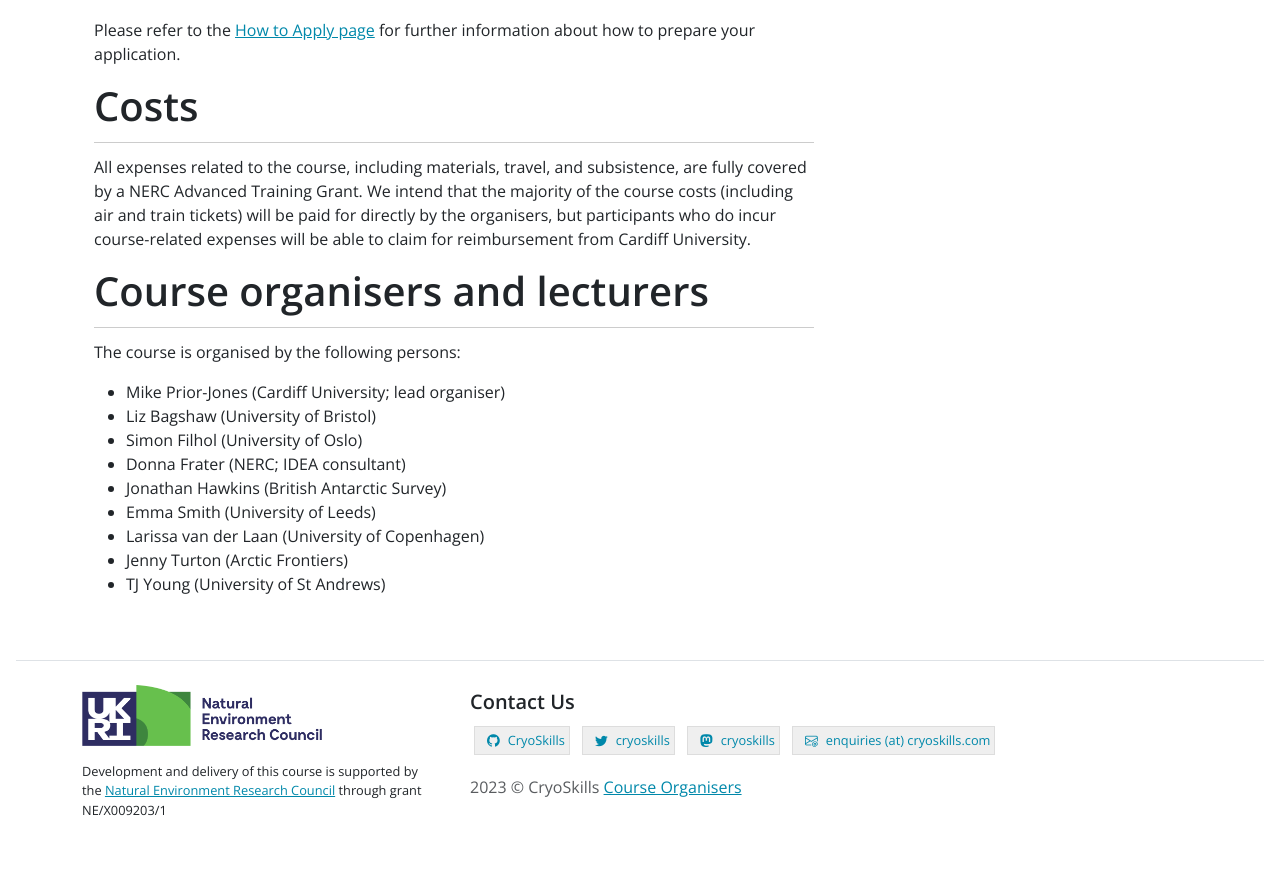
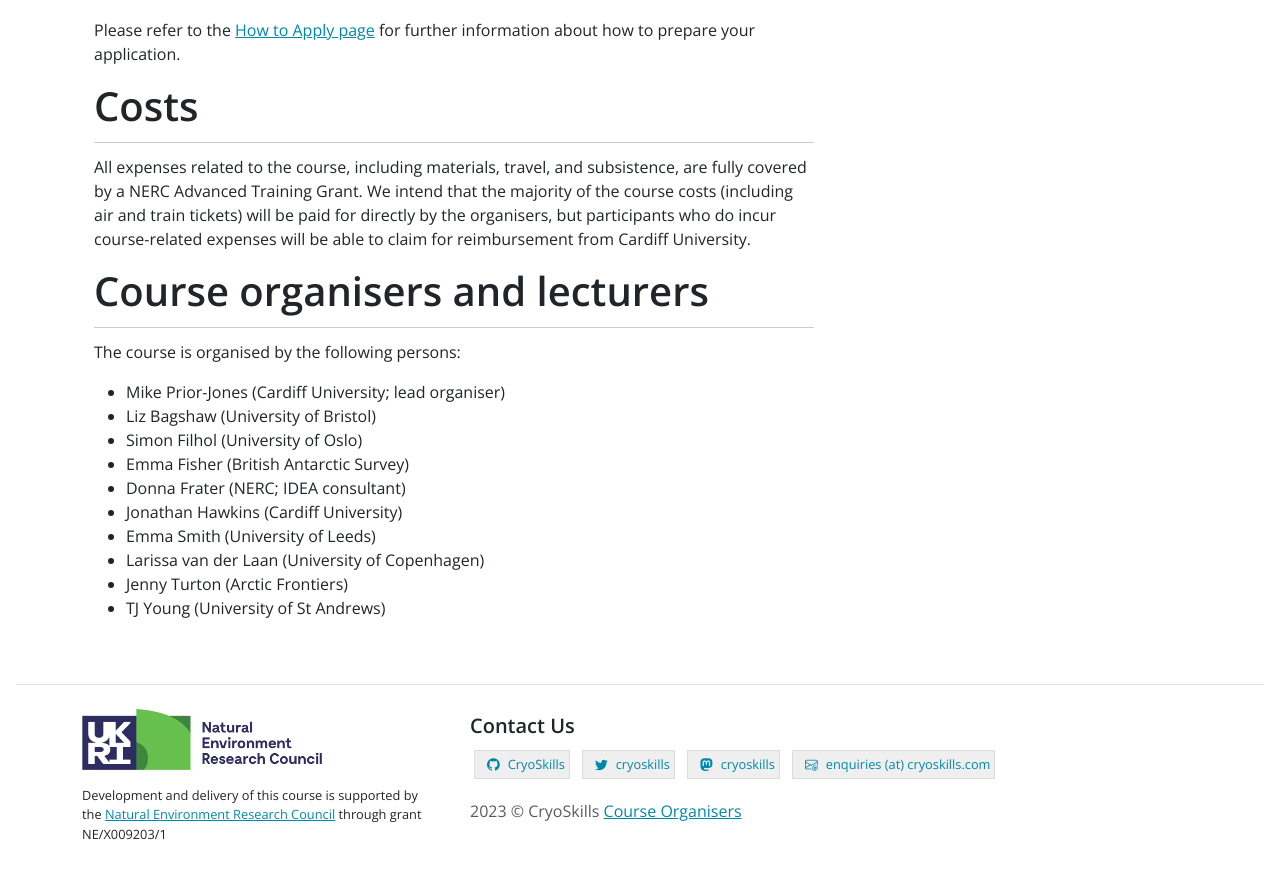
Before and after one commit to cryoskills/cryoskills.github.io, a Jekyll site: the page built from about.html, in a window 1280 px wide and 900 px high, scrolled down 5086 px. Shown: the top 879 px of the window. Built offline with Jekyll 4.4.1, drawn with Linux system fonts in a browser that asks for light colours; some web fonts are replaced.

Commit message:
updates about.md with course organiser details

```diff
--- a/_includes/about/about.md
+++ b/_includes/about/about.md
@@ -103,8 +103,9 @@ The course is organised by the following persons:
 - Mike Prior-Jones (Cardiff University; lead organiser)
 - Liz Bagshaw (University of Bristol)
 - Simon Filhol (University of Oslo)
+- Emma Fisher (British Antarctic Survey)
 - Donna Frater (NERC; IDEA consultant)
-- Jonathan Hawkins (British Antarctic Survey)
+- Jonathan Hawkins (Cardiff University)
 - Emma Smith (University of Leeds)
 - Larissa van der Laan (University of Copenhagen)
 - Jenny Turton (Arctic Frontiers)
```
